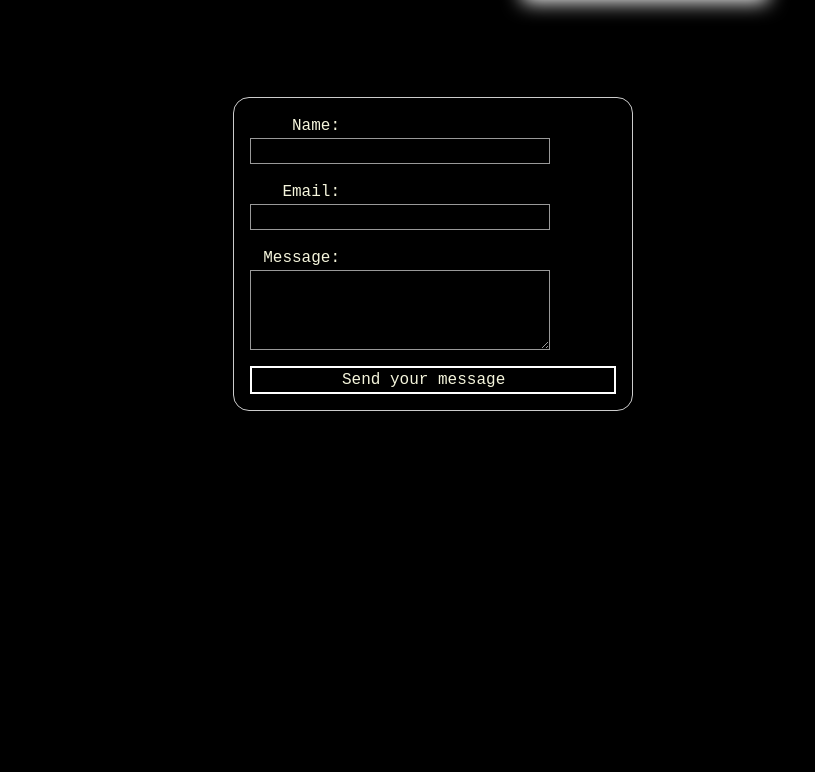
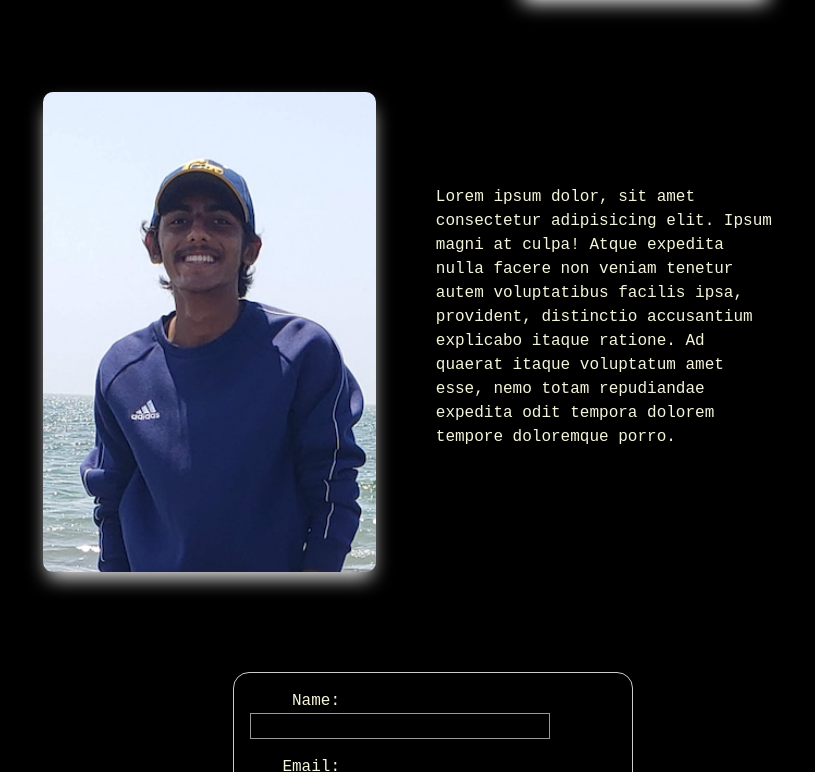
Before and after one commit to rpatel0022/Portfolio, a plain HTML site: page index.html in a window 1280 px wide. Shown: the part 777-1549 px from the top of the page, without its empty margins (207-1022 px from the left). Before the commit the page ends 1188 px from the top, so only its background shows below. Drawn offline with nearby package versions, Linux system fonts and the light colour scheme.

Commit message:
Added about section

```diff
--- a/index.html
+++ b/index.html
@@ -51,7 +51,7 @@
 
     </nav>
 
-    <!-- Header Sec -->
+    <!-- Header Sec / Home Section-->
     <header>
         <div class="container header-section flex ">
             <div class="header-left">
@@ -70,7 +70,22 @@
         </div>
     </header>
 
+    <!-- Second section/ About -->
     <section>
+        <div class="About-container">
+            <div class="Left-side">
+                <div class="pic">
+                </div>
+            </div>
+
+            <div class="Right-side">
+                <p>Lorem ipsum dolor, sit amet consectetur adipisicing elit. Ipsum magni at culpa! Atque expedita
+                    nulla facere non veniam tenetur autem voluptatibus facilis ipsa, provident, distinctio
+                    accusantium explicabo itaque ratione. Ad quaerat itaque voluptatum amet esse, nemo totam
+                    repudiandae expedita odit tempora dolorem tempore doloremque porro.
+                </p>
+            </div>
+        </div>
 
     </section>
 
--- a/style.css
+++ b/style.css
@@ -47,6 +47,8 @@ header{
 
 .header-section{
     justify-content: center;
+    align-items: center;
+
 }
 
 
@@ -111,6 +113,34 @@ h1:hover{
 }
 
 
+/* About section */
+
+.About-container{
+  margin-top: 65px;
+  margin-left: 250px;
+  margin-right: 300px;
+  display: flex;
+  justify-content: space-between;
+  align-items: center;
+
+}
+
+.Right-side{
+  margin-left: 60px;
+}
+
+
+.pic{
+  margin-top: 30px;
+  width: 26vw;
+  height: 60vh;
+  background-image: url(Images/2nd\ pic.png);
+  background-size: cover;
+  cursor: pointer;
+  border-radius: 10px;
+  box-shadow: 0 10px 20px -5px #fff;}
+
+
 /* Form section */
 .contactme{
     margin-top: 100px;
```
Also changed, not shown: Images/2nd pic.png (added), Images/Screenshot 2022-12-24 at 8.48.58 PM.png (added), 1 other file.
